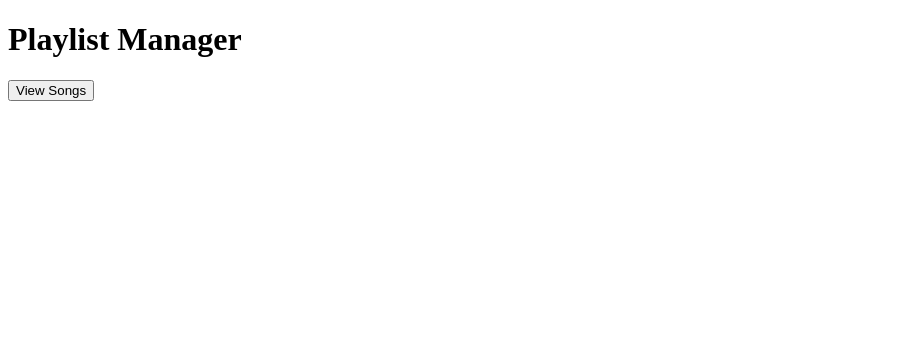
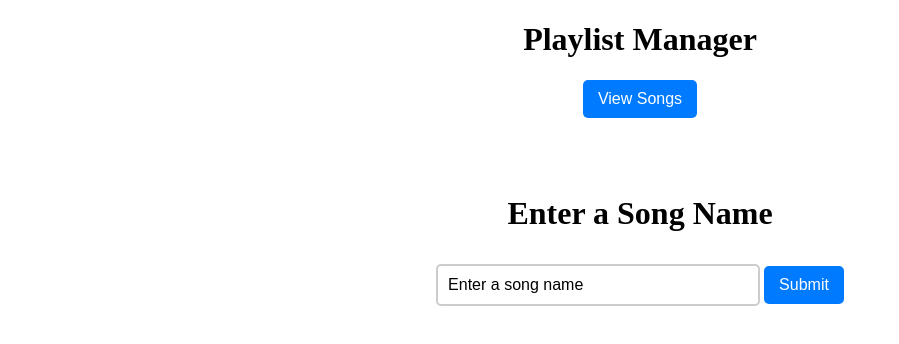
Before and after one commit to ArunSisarran/Music-Playlist-Manager, a plain HTML site: page public/index.html in a window 1280 px wide. Shown: the whole page, without its empty margins (0-899 px from the left). Drawn offline with Linux system fonts and the light colour scheme.

Commit message:
added a enter song function

```diff
--- a/public/index.html
+++ b/public/index.html
@@ -7,6 +7,19 @@
     <title>Doubly Linked List Display</title>
     <link rel="stylesheet" href="styles.css">
     <script>
+        function getUserInput() {
+            let userInput = document.getElementById("user-input").value; // Get input field value
+            let displayArea = document.getElementById("display-area"); // Find display area
+
+            if (userInput.trim() === "") {
+                alert("Please enter a song name!"); // Prevent empty input
+                return;
+            }
+
+            displayArea.innerHTML = `<p>You entered: <strong>${userInput}</strong></p>`; // Display user input
+            document.getElementById("user-input").value = ""; // Clear input field
+        }
+    </script>    <script>
         async function fetchSongs() {
             try {
                 let response = await fetch("/get-songs");
@@ -38,12 +51,20 @@
                 console.error("Error fetching Songs data:", error);
                 document.getElementById("error").textContent = "Failed to fetch data.";
             }
-        }    </script>
+        }
+    </script>
 </head>
 <body>
+<div id = "container">
     <h1>Playlist Manager</h1>
     <button onclick="fetchSongs()">View Songs</button>
     <p id="error" style="color: red;"></p>
     <ul id="songs-container"></ul>
+
+        <h1>Enter a Song Name</h1>
+        <input type="text" id="user-input" value="Enter a song name">
+        <button onclick="getUserInput()">Submit</button>
+        <div id="display-area"></div>
+</div>
 </body>
 </html>
--- a/public/styles.css
+++ b/public/styles.css
@@ -1,10 +1,14 @@
+#container{
+    text-align: center;
+}
+
 #songs-container {
+    text-align: center;
     display: grid;
     grid-template-columns: repeat(auto-fill, minmax(200px, 1fr)); /* Responsive grid */
     gap: 20px;
     padding: 20px;
 }
-
 
 .song-panel {
     background-color: #f0f0f0;
@@ -14,7 +18,6 @@
     box-shadow: 0 4px 8px rgba(0, 0, 0, 0.1);
     transition: transform 0.3s ease, box-shadow 0.3s ease;
 }
-
 
 .song-panel:hover {
     transform: translateY(-10px);
@@ -37,3 +40,34 @@
 #error {
     color: red;
 }
+
+input[type="text"] {
+    padding: 10px;
+    font-size: 16px;
+    width: 300px;
+    margin: 10px 0;
+    border: 2px solid #ccc;
+    border-radius: 5px;
+}
+
+/* submit button */
+button {
+    padding: 10px 15px;
+    font-size: 16px;
+    background-color: #007bff;
+    color: white;
+    border: none;
+    border-radius: 5px;
+    cursor: pointer;
+}
+
+button:hover {
+    background-color: #0056b3;
+}
+
+#display-area {
+    text-align: center;
+    margin-top: 20px;
+    font-size: 18px;
+    font-weight: bold;
+}
```
